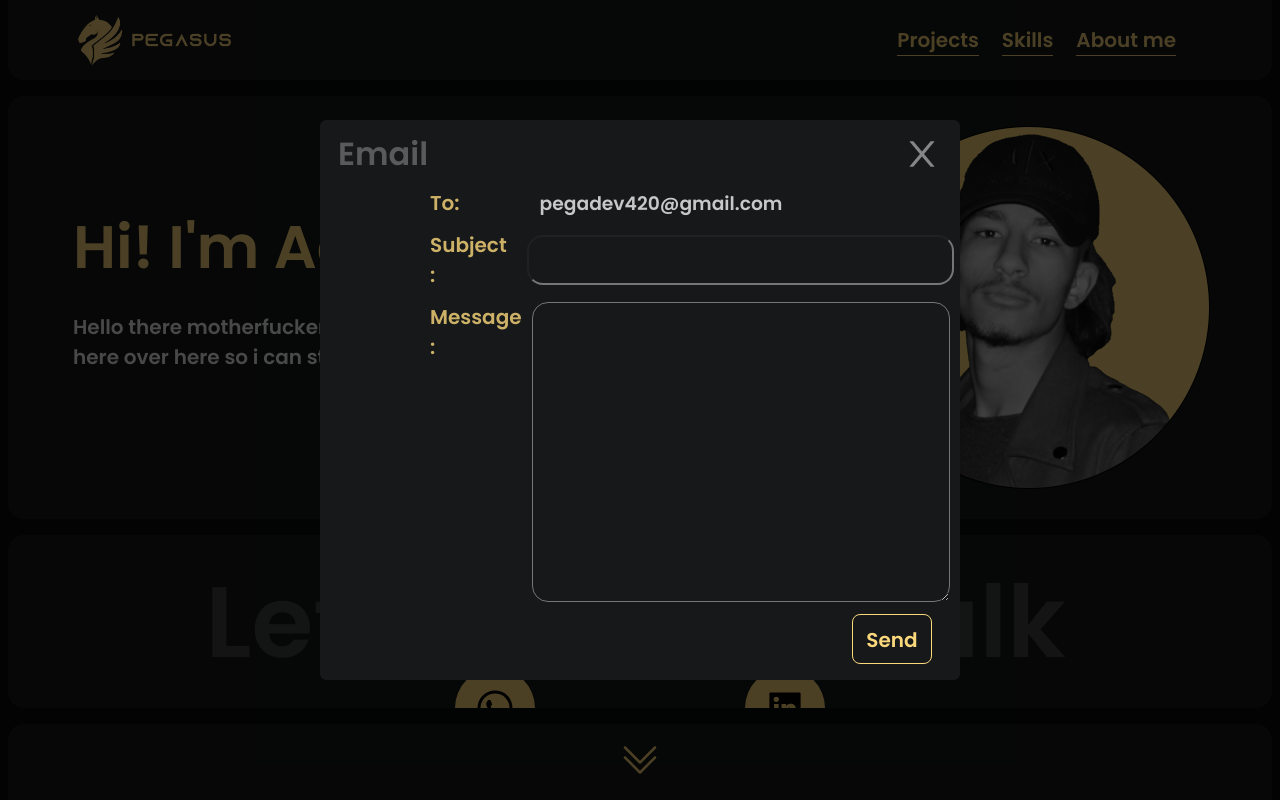
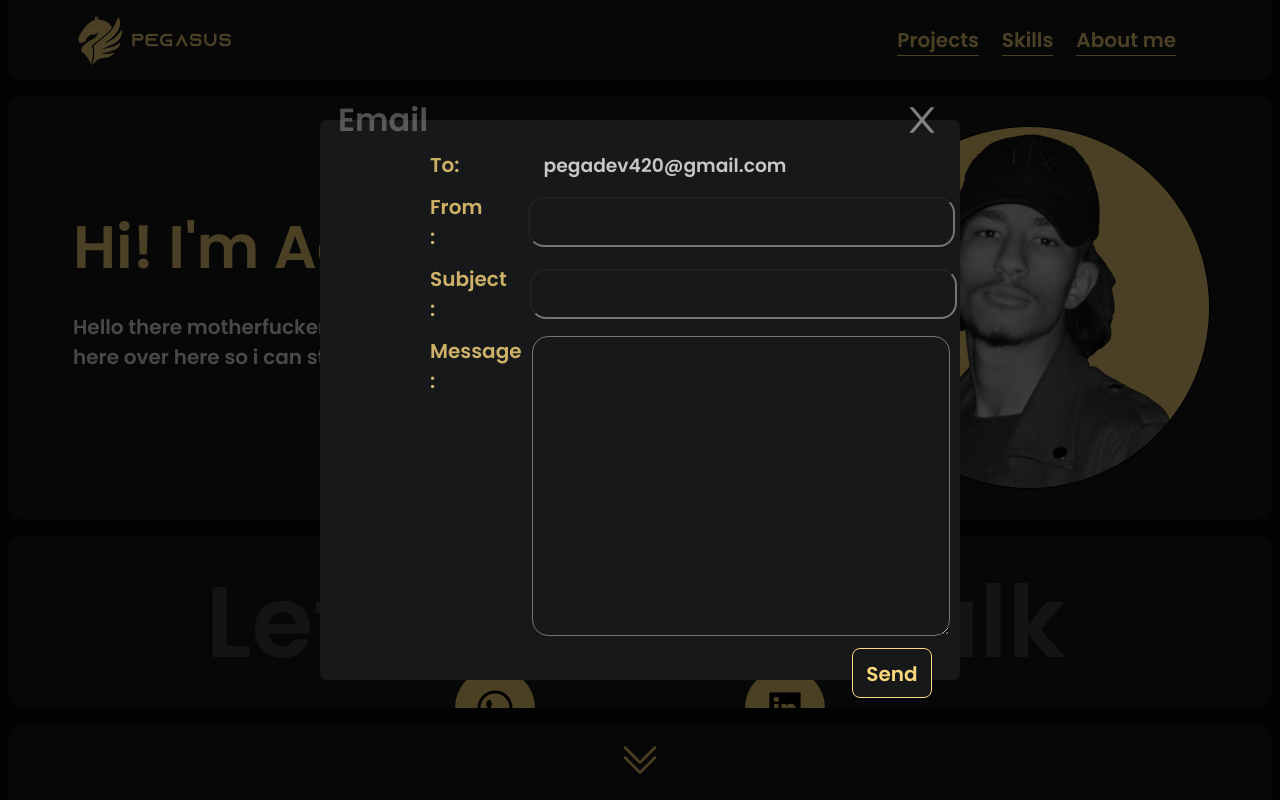
Before and after one commit to Pegasus999/Portfolio, a React (Create React App) app: page / in a window 1280 px wide. Both pictures are taken after a click on the element 640 px from the left and 563 px from the top of the page. Shown: the top 800 px of the page. Built offline with nearby package versions, Linux system fonts and the light colour scheme.

Commit message:
only the text and shrinked version left

```diff
--- a/package.json
+++ b/package.json
@@ -3,6 +3,7 @@
   "version": "0.1.0",
   "private": true,
   "dependencies": {
+    "@emailjs/browser": "^3.10.0",
     "@testing-library/jest-dom": "^5.16.5",
     "@testing-library/react": "^13.4.0",
     "@testing-library/user-event": "^13.5.0",
@@ -11,6 +12,7 @@
     "@types/react": "^18.0.27",
     "@types/react-dom": "^18.0.10",
     "@types/styled-components": "^5.1.26",
+    "axios": "^1.3.3",
     "components": "^0.1.0",
     "react": "^18.2.0",
     "react-dom": "^18.2.0",
--- a/public/index.html
+++ b/public/index.html
@@ -37,5 +37,7 @@
       To begin the development, run `npm start` or `yarn start`.
       To create a production bundle, use `npm run build` or `yarn build`.
     -->
+
+
   </body>
 </html>
--- a/src/Components/Home/Home.tsx
+++ b/src/Components/Home/Home.tsx
@@ -1,4 +1,4 @@
-import React, { useState } from "react";
+import React, { useState, useEffect } from "react";
 import {
   Body,
   BodyHolder,
@@ -18,6 +18,7 @@ import {
   Subject,
   SubjectHolder,
   Title,
+  Toast,
   Wrapper,
 } from "./styles";
 import NavBar from "../NavBar/NavBar";
@@ -25,11 +26,51 @@ import About from "./About/About";
 import Talk from "./Talk/Talk";
 import Scroll from "../Scroll/Scroll";
 import { AiOutlineClose } from "react-icons/ai";
-
+import emailjs from "@emailjs/browser";
+interface toast {
+  isError: boolean;
+  message: string;
+}
 const Home: React.FC = () => {
   const [popUp, setPopUp] = useState(false);
   const [email, setEmail] = useState(false);
   const [animate, setAnimate] = useState<boolean>(false);
+  const [subject, setSubject] = useState<string>("");
+  const [body, setBody] = useState<string>("");
+  const [from, setFrom] = useState<string>("");
+  const [toast, setToast] = useState<toast | null>(null);
+
+  const sendEmail = async (event: React.FormEvent<HTMLFormElement>) => {
+    event.preventDefault();
+    const params = {
+      subject,
+      message: body,
+      from,
+    };
+    if (process.env.REACT_APP_API_KEY)
+      emailjs.init(process.env.REACT_APP_API_KEY);
+    emailjs.send("porfolio", "template_hehe", params).then(
+      function (response) {
+        setToast({
+          message:
+            "Your message has been received! I look forward to connecting with you soon",
+          isError: false,
+        });
+        emailHandler();
+      },
+      function (error) {
+        setToast({ message: "error", isError: true });
+      }
+    );
+  };
+
+  useEffect(() => {
+    if (toast)
+      setTimeout(() => {
+        setToast(null);
+      }, 2000);
+  }, [toast]);
+
   function popUpHandler() {
     setPopUp(true);
   }
@@ -56,8 +97,12 @@ const Home: React.FC = () => {
     <>
       <Wrapper id="AboutMe">
         <NavBar scrolled={false} />
+
         <About />
         <Talk popUp={popUpHandler} email={emailing} />
+        {toast && (
+          <Toast color={toast.isError ? "red" : ""}>{toast.message}</Toast>
+        )}
         <Scroll page={1} />
       </Wrapper>
       {popUp && (
@@ -78,7 +123,7 @@ const Home: React.FC = () => {
       )}
       {email && (
         <PopUpWrapper>
-          <EmailFormContainer animate={animate}>
+          <EmailFormContainer animate={animate} onSubmit={(e) => sendEmail(e)}>
             <IconHolder>
               <Title>Email</Title>
               <Icon>
@@ -90,15 +135,30 @@ const Home: React.FC = () => {
               <Email>pegadev420@gmail.com</Email>
             </EmailHolder>
             <SubjectHolder>
+              <Label>From :</Label>
+              <Subject
+                style={{ marginLeft: "46px" }}
+                onChange={(e) => setFrom(e.target.value)}
+                type="email"
+                name="email"
+                required
+              />
+            </SubjectHolder>
+            <SubjectHolder>
               <Label>Subject :</Label>
-              <Subject />
+              <Subject
+                onChange={(e) => setSubject(e.target.value)}
+                type="text"
+                name="name"
+                required
+              />
             </SubjectHolder>
             <BodyHolder>
               <Label>Message :</Label>
-              <Body />
+              <Body onChange={(e) => setBody(e.target.value)} required />
             </BodyHolder>
             <ButtonHolder>
-              <Button>Send</Button>
+              <Button type="submit">Send</Button>
             </ButtonHolder>
           </EmailFormContainer>
         </PopUpWrapper>
--- a/src/Components/Home/styles.ts
+++ b/src/Components/Home/styles.ts
@@ -108,7 +108,7 @@ export const QrHolder = styled.div`
 
 export const Image = styled.img``;
 
-export const EmailFormContainer = styled.div<popUp>`
+export const EmailFormContainer = styled.form<popUp>`
   width: 50%;
   height: 70%;
   background-color: var(--lessdark);
@@ -138,7 +138,7 @@ export const Email = styled.h3`
   color: var(--white);
   opacity: 0.8;
   padding-left: 20px;
-  margin-left: 60px;
+  margin-left: 64px;
 `;
 export const Label = styled.label`
   font-size: 20px;
@@ -154,7 +154,7 @@ export const SubjectHolder = styled(EmailHolder)`
 export const Subject = styled.input`
   width: 600px;
   height: 50px;
-  margin-left: 20px;
+  margin-left: 23px;
   border-radius: 16px;
   padding: 16px;
   background-color: var(--lessdark);
@@ -206,3 +206,29 @@ export const Button = styled.button`
     color: var(--lessdark);
   }
 `;
+
+const easeinanimation = keyframes`
+  0%{
+    left: -100px;
+  }
+  100%{
+    left: 20px;
+  }
+`;
+interface color {
+  color?: string;
+}
+export const Toast = styled.div<color>`
+  position: fixed;
+  bottom: 20px;
+  left: 20px;
+  width: fit-content;
+  padding: 10px;
+  font-family: "Poppins", sans-serif;
+  border-radius: 4px;
+  background-color: ${(props) => (props.color ? props.color : "var(--yellow)")};
+  color: var(--lessdark);
+  z-index: 30;
+  animation: ${easeinanimation} 0.4s;
+  cursor: default;
+`;
```
Also changed, not shown: 2 other files (tests, documents, lock files or other folders).
